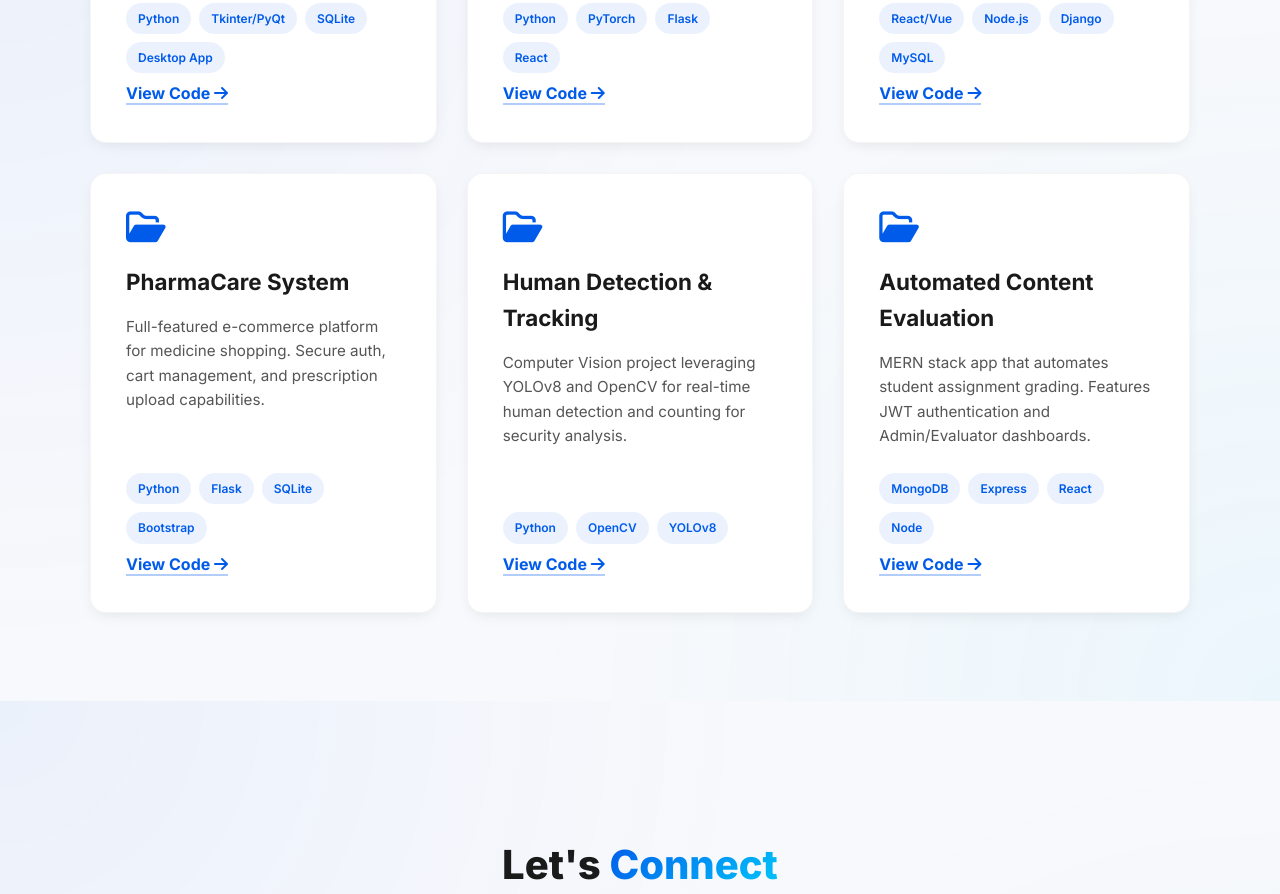
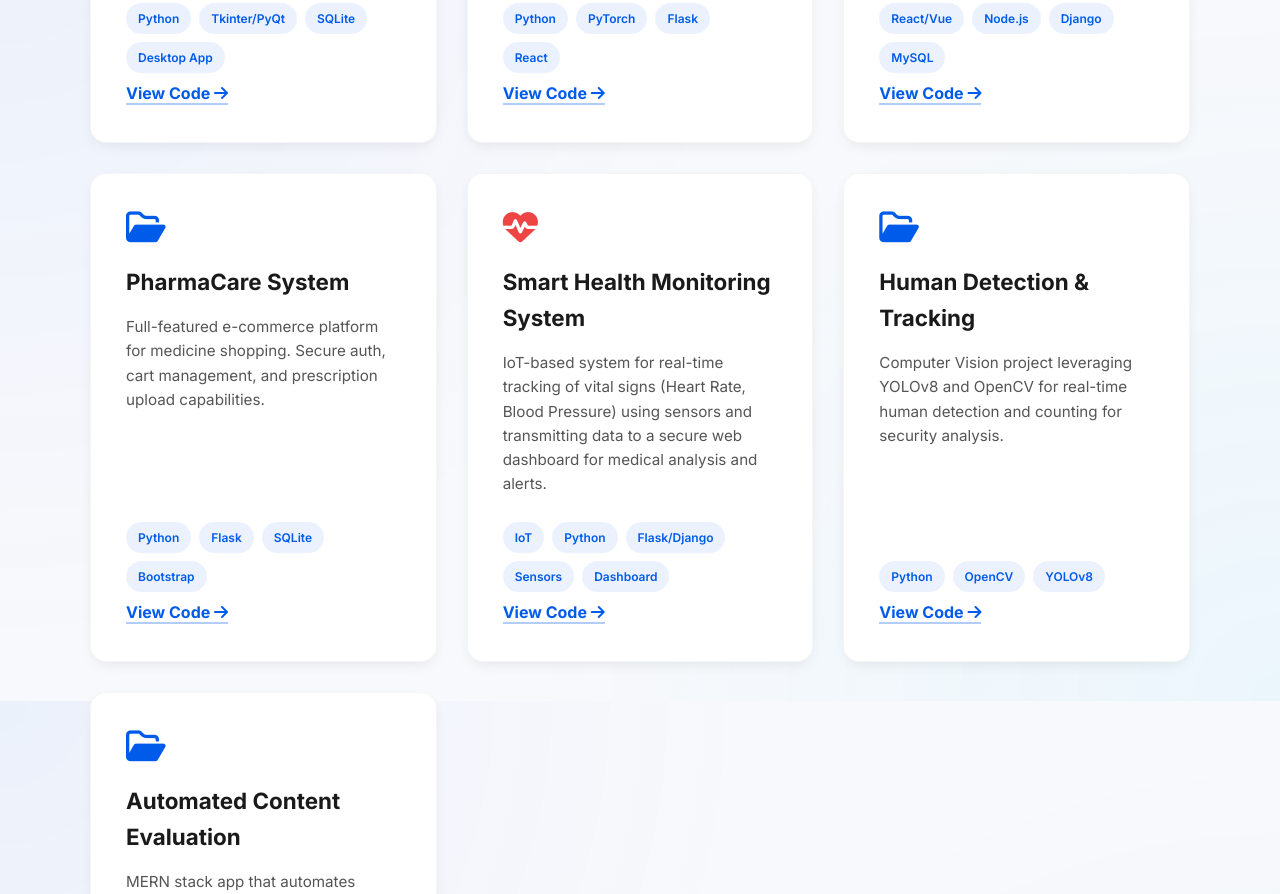
Before and after one commit to haroonsardar/haroonsardar.github.io, a plain HTML site: page index.html in a window 1280 px wide. Shown: the part 1699-2593 px from the top of the page. Drawn offline with Linux system fonts and the light colour scheme.

Commit message:
feat: Added Haroon Sardar Full Stack Portfolio with Smart Health project.

```diff
--- a/index.html
+++ b/index.html
@@ -153,6 +153,7 @@
         .delay-4 { transition-delay: 0.4s; }
         .delay-5 { transition-delay: 0.5s; }
         .delay-6 { transition-delay: 0.6s; }
+        .delay-7 { transition-delay: 0.7s; } /* Added for new project */
 
         /* --- NEW HERO SECTION INTRO ANIMATION --- */
         .hero-animate {
@@ -279,6 +280,13 @@
                 </div>
 
                 <div class="project-card reveal delay-5">
+                    <div class="card-header"><i class="fas fa-heartbeat" style="color: #ef4444;"></i></div>
+                    <h3>Smart Health Monitoring System</h3>
+                    <p>IoT-based system for real-time tracking of vital signs (Heart Rate, Blood Pressure) using sensors and transmitting data to a secure web dashboard for medical analysis and alerts.</p>
+                    <div class="tags"><span>IoT</span><span>Python</span><span>Flask/Django</span><span>Sensors</span><span>Dashboard</span></div>
+                    <div class="card-links"><a href="https://github.com/haroonsardar" target="_blank">View Code <i class="fas fa-arrow-right"></i></a></div>
+                </div>
+                <div class="project-card reveal delay-6">
                     <div class="card-header"><i class="far fa-folder-open"></i></div>
                     <h3>Human Detection & Tracking</h3>
                     <p>Computer Vision project leveraging YOLOv8 and OpenCV for real-time human detection and counting for security analysis.</p>
@@ -286,7 +294,7 @@
                     <div class="card-links"><a href="https://github.com/haroonsardar" target="_blank">View Code <i class="fas fa-arrow-right"></i></a></div>
                 </div>
 
-                <div class="project-card reveal delay-6">
+                <div class="project-card reveal delay-7">
                     <div class="card-header"><i class="far fa-folder-open"></i></div>
                     <h3>Automated Content Evaluation</h3>
                     <p>MERN stack app that automates student assignment grading. Features JWT authentication and Admin/Evaluator dashboards.</p>
```
